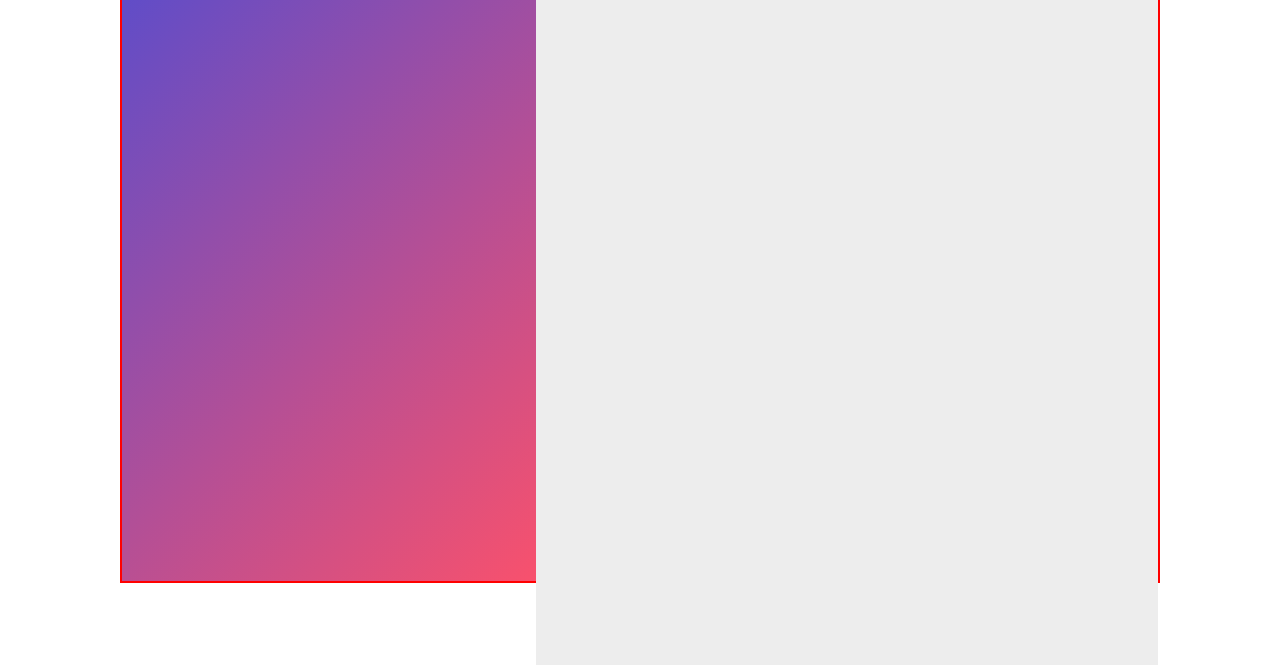
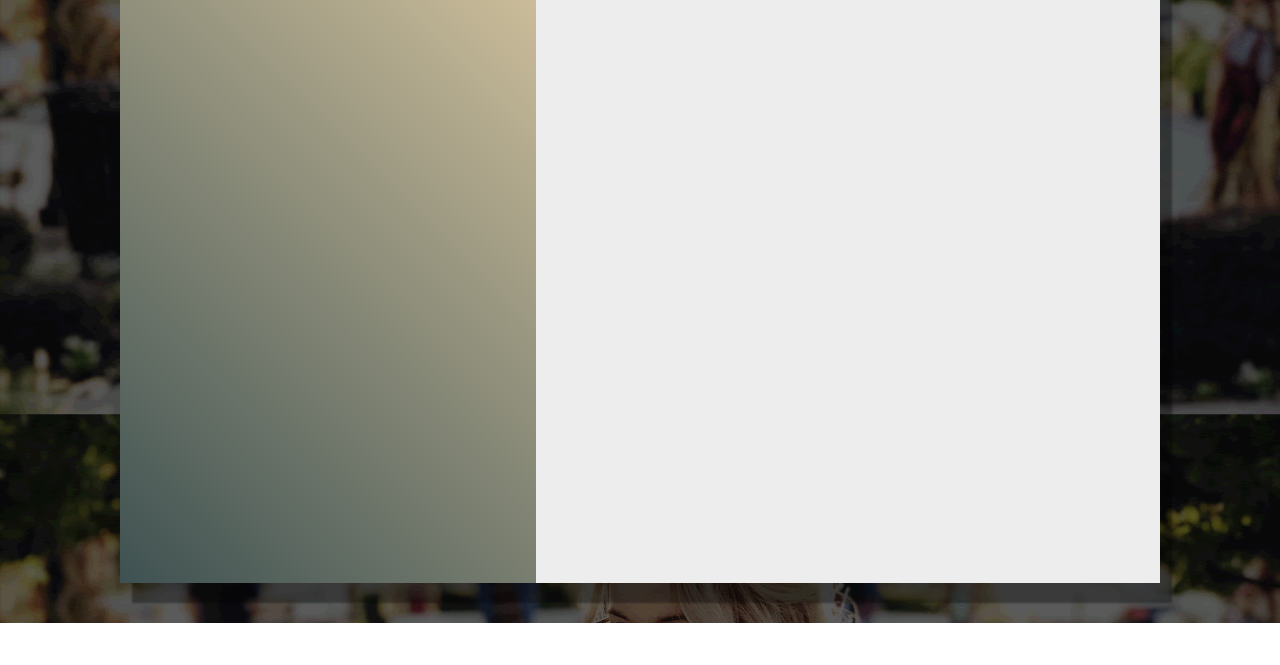
Before and after one commit to Semilore317/T.O.P-sign-up-from, a plain HTML site: page index.html in a window 1280 px wide. Shown: the part 177-842 px from the top of the page. After the commit the page ends 800 px from the top, so only its background shows below. Drawn offline with Linux system fonts and the light colour scheme.

Commit message:
almost done

```diff
--- a/styles/inex.scss
+++ b/styles/inex.scss
@@ -4,12 +4,15 @@
     box-sizing: border-box;
 }
 
-
+body{
+    background: url(./assets/banner2.png);
+    background-size: 100%;
+}
 
 .alpha-container{
     width: max(65rem);
     height: max(45rem);
-    border: 2px solid red;
+    box-shadow: 12px 20px 2px rgba(0, 0, 0, 0.358);
 
     position: absolute;
     top: 50%;
@@ -27,7 +30,10 @@
 .img-container{
     width: 40%;
     height: 100%;
-    background: linear-gradient(135deg, rgb(76, 76, 212), rgb(248, 81, 109));
+    overflow: hidden;
+    background: linear-gradient(45deg, #3E5151, #DECBA4);
+
+
     div{
         background: rgba(0, 0, 0, 0.402);
         text-align: center;
@@ -39,7 +45,7 @@
 
 .text-container{
     width: 60%;
-    height: 100vh;
+    height: 100%;
     background:rgb(237, 237, 237);
     padding: 50px;
 }
```
Also changed, not shown: styles/assets/banner2.png (added), styles/assets/testimonial-img.png (added), styles/inex.css, 2 other files.
